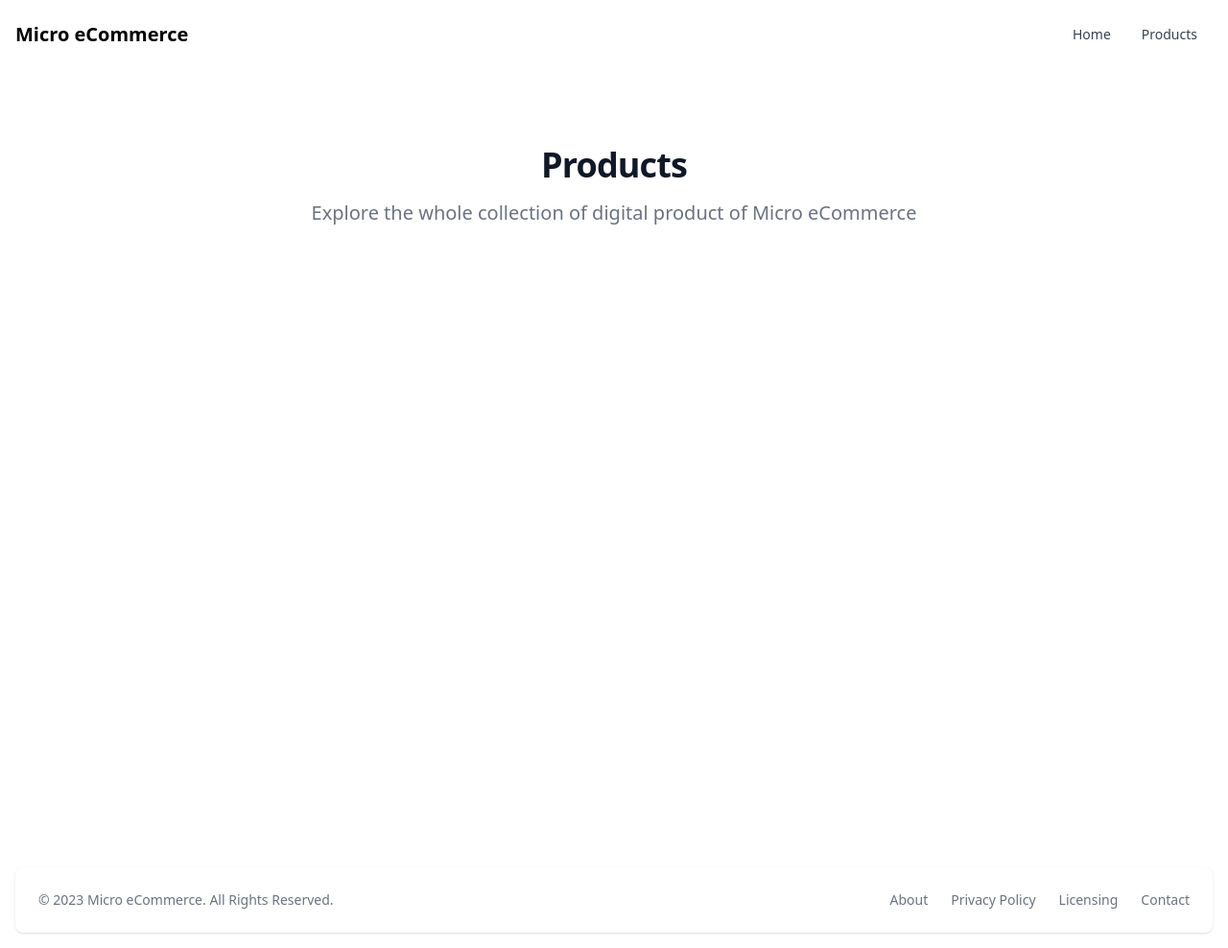
After one commit to ADILShakoor/micro-ecommerce, a Django app: page /products/ in a window 1280 px wide. The commit adds this page. Shown: the whole page at 96% size. Run offline with Django 4.2, Linux system fonts and the light colour scheme; data that the repository does not hold is empty.

Commit message:
add product list view card and view product detail

```diff
--- a/src/products/models.py
+++ b/src/products/models.py
@@ -25,3 +25,6 @@ class Product(models.Model):
             self.stripe_price=int(self.price*100)
             self.price_changed_stamp=timezone.now()
         super().save(*args,**kwargs)
+
+    def get_absolute_url(self):
+        return f"/products/{self.handle}/"
--- a/src/products/urls.py
+++ b/src/products/urls.py
@@ -4,5 +4,7 @@ from . import views
 
 app_name='products'
 urlpatterns = [
+    path('',views.product_list_view,name='list'),
     path("create/",views.create_product_view,name='create'),
+    path("<slug:handle>/",views.product_detail_view,name='detail'),
 ]
--- a/src/products/views.py
+++ b/src/products/views.py
@@ -1,5 +1,5 @@
 
-from django.shortcuts import render, redirect
+from django.shortcuts import render, redirect,get_object_or_404
 from .forms import ProductForm
 from .models import Product
 
@@ -15,3 +15,26 @@ def create_product_view(request):
         form.add_error(None,"you must be  loggded in to enter products ")
     context['form']=form
     return render (request,'products/create.html',context)
+
+def product_list_view(request):
+    object_list=Product.objects.all()
+    return render(request,"products/list.html",{"object_list":object_list})
+
+
+def product_detail_view(request,handle=None):
+    obj=get_object_or_404(Product,handle=handle)
+    is_owner=False
+    if request.user.is_authenticated:
+       is_owner=obj.user==request.user
+    context={"object":obj}
+    if is_owner:
+        form=ProductForm(request.POST or None,instance=obj)
+        if form.is_valid():
+            obj=form.save(commit=False)
+            # if request.user.is_authenticated:
+            #     obj.user=request.user
+            obj.save()
+            # return redirect('/products/create/')
+            # form.add_error(None,"you must be  loggded in to enter products ")
+        context['form']=form
+    return render (request,'products/detail.html',context)
--- a/src/static/css/output.css
+++ b/src/static/css/output.css
@@ -1257,6 +1272,14 @@ input:checked + .toggle-bg {
   margin-bottom: 1rem;
 }
 
+.mb-6 {
+  margin-bottom: 1.5rem;
+}
+
+.mb-8 {
+  margin-bottom: 2rem;
+}
+
 .ml-3 {
   margin-left: 0.75rem;
 }
@@ -1343,6 +1394,18 @@ input:checked + .toggle-bg {
 
 .w-full {
   width: 100%;
+}
+
+.max-w-screen-sm {
+  max-width: 640px;
+}
+
+.max-w-screen-xl {
+  max-width: 1280px;
+}
+
+.max-w-full {
+  max-width: 100%;
 }
 
 .flex-1 {
@@ -1449,6 +1520,14 @@ input:checked + .toggle-bg {
 
 .justify-between {
   justify-content: space-between;
+}
+
+.gap-8 {
+  gap: 2rem;
+}
+
+.gap-4 {
+  gap: 1rem;
 }
 
 .space-x-2 > :not([hidden]) ~ :not([hidden]) {
@@ -1589,6 +1689,11 @@ input:checked + .toggle-bg {
   padding-right: 0.5rem;
 }
 
+.px-4 {
+  padding-left: 1rem;
+  padding-right: 1rem;
+}
+
 .px-5 {
   padding-left: 1.25rem;
   padding-right: 1.25rem;
@@ -1614,6 +1719,11 @@ input:checked + .toggle-bg {
   padding-bottom: 0.75rem;
 }
 
+.py-8 {
+  padding-top: 2rem;
+  padding-bottom: 2rem;
+}
+
 .pl-3 {
   padding-left: 0.75rem;
 }
@@ -1650,16 +1760,38 @@ input:checked + .toggle-bg {
   line-height: 1.75rem;
 }
 
+.text-3xl {
+  font-size: 1.875rem;
+  line-height: 2.25rem;
+}
+
+.text-5xl {
+  font-size: 3rem;
+  line-height: 1;
+}
+
+.font-bold {
+  font-weight: 700;
+}
+
 .font-extrabold {
   font-weight: 800;
 }
 
+.font-light {
+  font-weight: 300;
+}
+
 .font-medium {
   font-weight: 500;
 }
 
 .font-semibold {
   font-weight: 600;
+}
+
+.font-normal {
+  font-weight: 400;
 }
 
 .leading-6 {
@@ -1913,6 +2100,11 @@ input:checked + .toggle-bg {
   color: rgb(156 163 175 / var(--tw-placeholder-opacity));
 }
 
+.dark\:first-letter\:text-gray-100:is(.dark *)::first-letter {
+  --tw-text-opacity: 1;
+  color: rgb(243 244 246 / var(--tw-text-opacity));
+}
+
 .dark\:hover\:bg-blue-700:hover:is(.dark *) {
   --tw-bg-opacity: 1;
   background-color: rgb(26 86 219 / var(--tw-bg-opacity));
@@ -1980,6 +2205,11 @@ input:checked + .toggle-bg {
   .sm\:text-center {
     text-align: center;
   }
+
+  .sm\:text-xl {
+    font-size: 1.25rem;
+    line-height: 1.75rem;
+  }
 }
 
 @media (min-width: 768px) {
@@ -2009,6 +2239,22 @@ input:checked + .toggle-bg {
 
   .md\:w-auto {
     width: auto;
+  }
+
+  .md\:w-3\/4 {
+    width: 75%;
+  }
+
+  .md\:w-1\/4 {
+    width: 25%;
+  }
+
+  .md\:w-2\/4 {
+    width: 50%;
+  }
+
+  .md\:grid-cols-2 {
+    grid-template-columns: repeat(2, minmax(0, 1fr));
   }
 
   .md\:flex-row {
@@ -2094,11 +2340,25 @@ input:checked + .toggle-bg {
 }
 
 @media (min-width: 1024px) {
+  .lg\:mb-16 {
+    margin-bottom: 4rem;
+  }
+
+  .lg\:px-6 {
+    padding-left: 1.5rem;
+    padding-right: 1.5rem;
+  }
+
   .lg\:py-0 {
     padding-top: 0px;
     padding-bottom: 0px;
   }
 
+  .lg\:py-16 {
+    padding-top: 4rem;
+    padding-bottom: 4rem;
+  }
+
   .lg\:text-6xl {
     font-size: 3.75rem;
     line-height: 1;
--- a/src/templates/base/navbar.html
+++ b/src/templates/base/navbar.html
@@ -11,11 +11,11 @@
       <div class="hidden w-full md:block md:w-auto" id="navbar-default">
         <ul class="flex flex-col p-4 mt-4 border border-gray-100 rounded-lg bg-gray-50 md:flex-row md:space-x-8 md:mt-0 md:text-sm md:font-medium md:border-0 md:bg-white dark:bg-gray-800 md:dark:bg-gray-900 dark:border-gray-700">
           <li>
-            <a href="#" class="block py-2 pl-3 pr-4 text-white bg-blue-700 rounded md:bg-transparent md:text-blue-700 md:p-0 dark:text-white" aria-current="page">Home</a>
+            <a href="/" class="block py-2 pl-3 pr-4 text-gray-700 rounded hover:bg-gray-100 md:hover:bg-transparent md:border-0 md:hover:text-blue-700 md:p-0 dark:text-gray-400 md:dark:hover:text-white dark:hover:bg-gray-700 dark:hover:text-white md:dark:hover:bg-transparent" aria-current="page">Home</a>
           </li>
 
           <li>
-            <a href="#" class="block py-2 pl-3 pr-4 text-gray-700 rounded hover:bg-gray-100 md:hover:bg-transparent md:border-0 md:hover:text-blue-700 md:p-0 dark:text-gray-400 md:dark:hover:text-white dark:hover:bg-gray-700 dark:hover:text-white md:dark:hover:bg-transparent">Contact</a>
+            <a href="{% url 'products:list' %}" class="block py-2 pl-3 pr-4 text-gray-700 rounded hover:bg-gray-100 md:hover:bg-transparent md:border-0 md:hover:text-blue-700 md:p-0 dark:text-gray-400 md:dark:hover:text-white dark:hover:bg-gray-700 dark:hover:text-white md:dark:hover:bg-transparent">Products</a>
           </li>
         </ul>
       </div>
--- /dev/null
+++ b/src/templates/products/list.html
@@ -0,0 +1,21 @@
+{% extends 'base.html' %}
+
+{% block content %}
+
+<section class="bg-white  dark:bg-gray-900">
+    <div class="py-8 px-4 mx-auto max-w-screen-xl lg:py-16 lg:px-6 ">
+        <div class="mx-auto max-w-screen-sm text-center mb-8 lg:mb-16">
+            <h2 class="mb-4 text-4xl tracking-tight font-extrabold text-gray-900 dark:text-white">Products</h2>
+            <p class="font-light text-gray-500 lg:mb-16 sm:text-xl dark:text-gray-400">Explore the whole collection of digital product of Micro eCommerce</p>
+        </div>
+        <div class="grid gap-8 mb-6 lg:mb-16 md:grid-cols-2">
+            {% for object in object_list %}
+            {% include 'products/list-card.html' with object=object %}
+            {% endfor %}
+
+
+        </div>
+    </div>
+  </section>
+
+{% endblock %}
```
Also changed, not shown: other parts of src/static/css/output.css (+160 -0 lines), src/templates/products/detail.html (added, +71 -0 lines), src/templates/products/list-card.html (added, +37 -0 lines).
